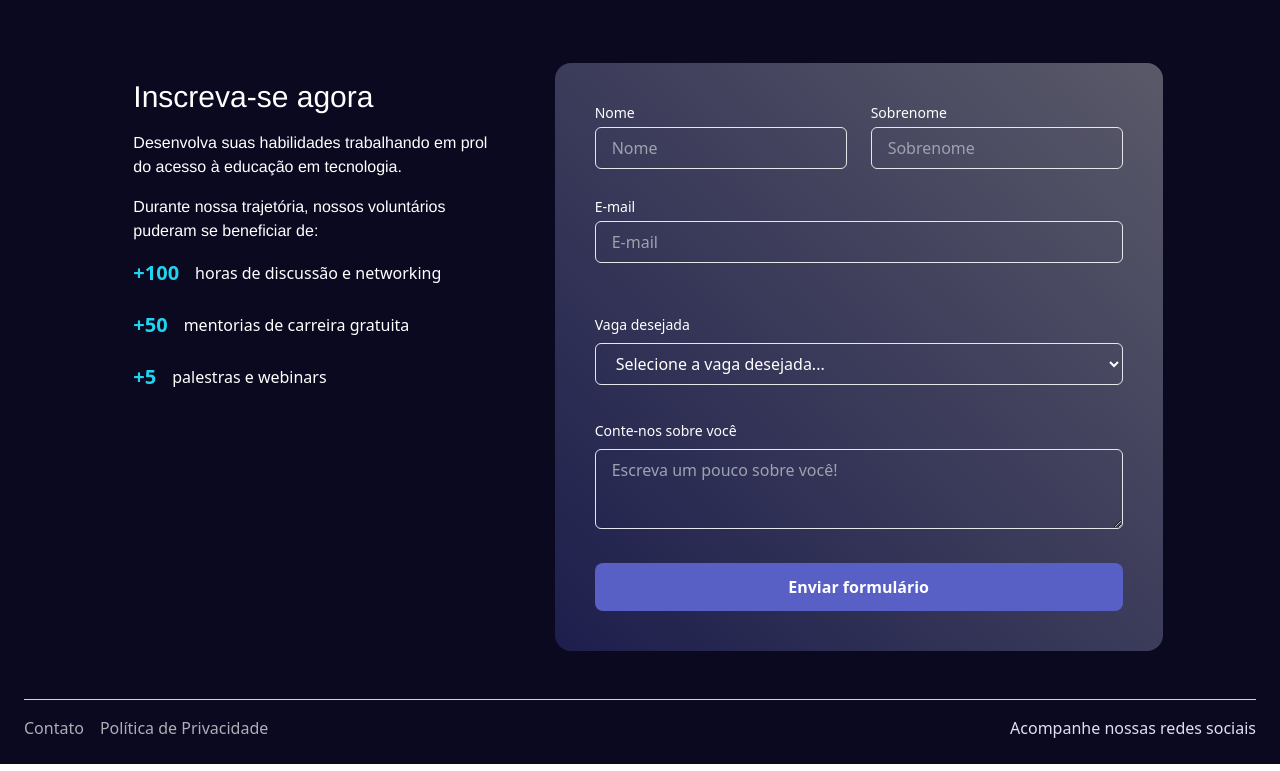
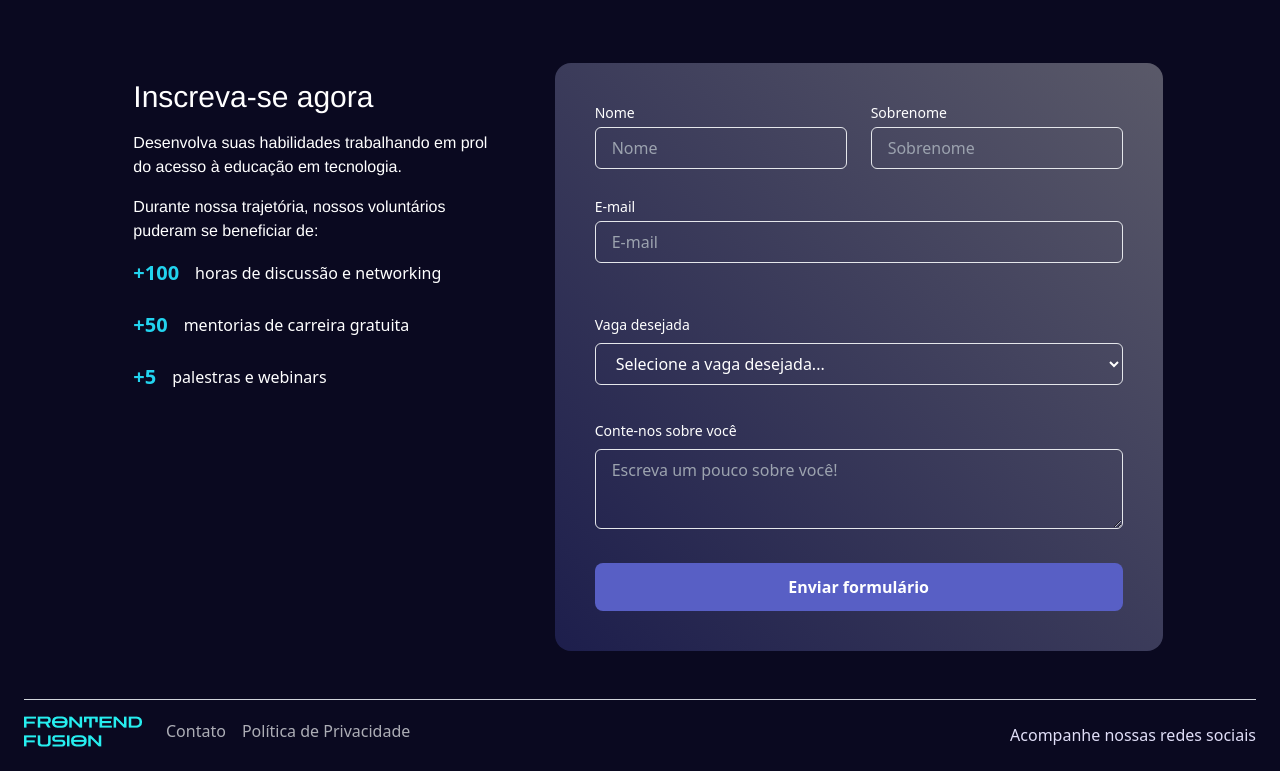
Before and after one commit to Projeto-FrontEnd-Fusion/vingadores-portifolio-colaborativo_, a React (Vite) app: page / in a window 1280 px wide. Shown: the part 1211-1982 px from the top of the page. Built offline with nearby package versions, Linux system fonts and the light colour scheme; data requests are answered from the project's data file.

Commit message:
feat: Adicionar logotipo do Frontend Fusion e alinhar os links do rodapé

```diff
--- a/src/components/Footer/Footer.tsx
+++ b/src/components/Footer/Footer.tsx
@@ -4,8 +4,9 @@ const Footer = () => {
             <hr className="border-t border-gray-300 mb-4" />
 
             <div className="flex justify-between items-end">
-                <nav>
-                    <ul className="flex flex-row items-start space-x-4">
+                <nav className="flex items-center space-x-6">
+                    <img src="/assets/logotipo_frontend_fusion.png" alt="Logotipo Frontend Fusion" />
+                    <ul className="flex flex-row space-x-4">
                         <li>
                             <a href="#" className="text-fusion-links-rodape">Contato</a>
                         </li>
```
